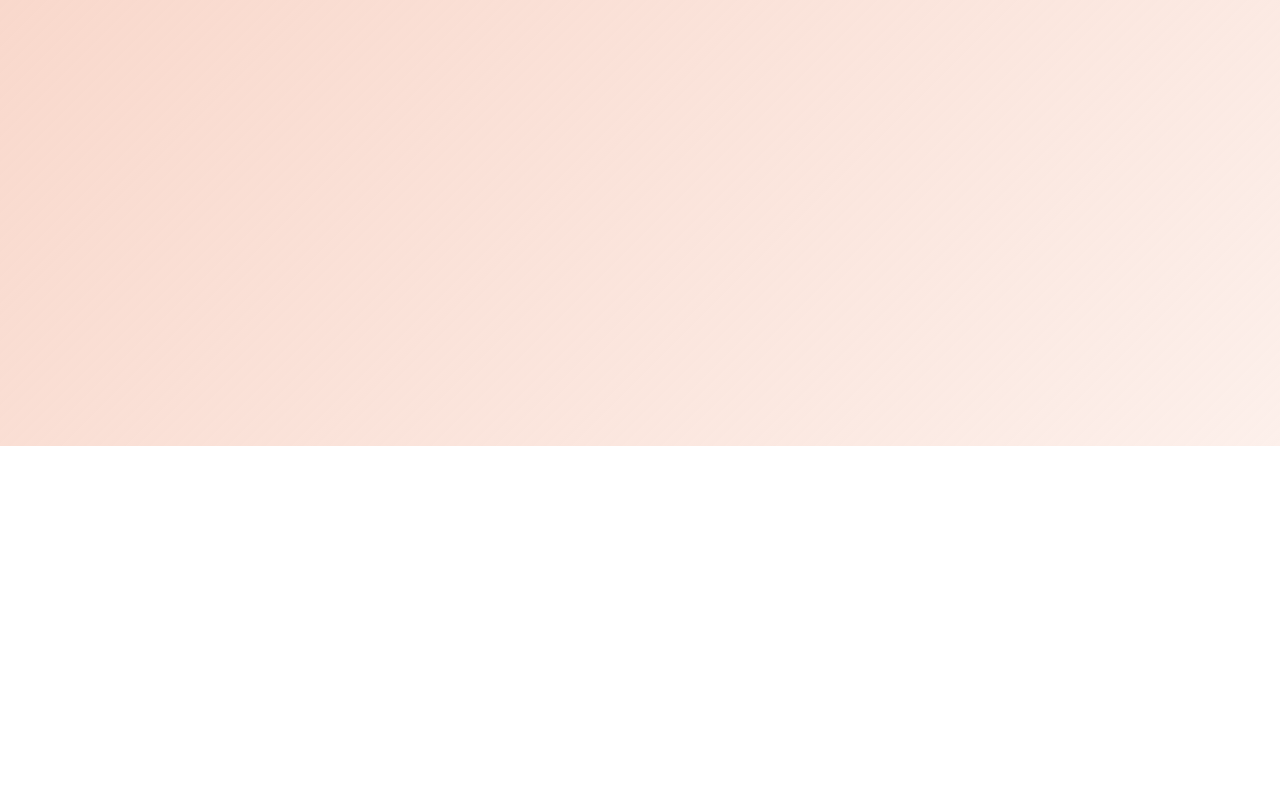
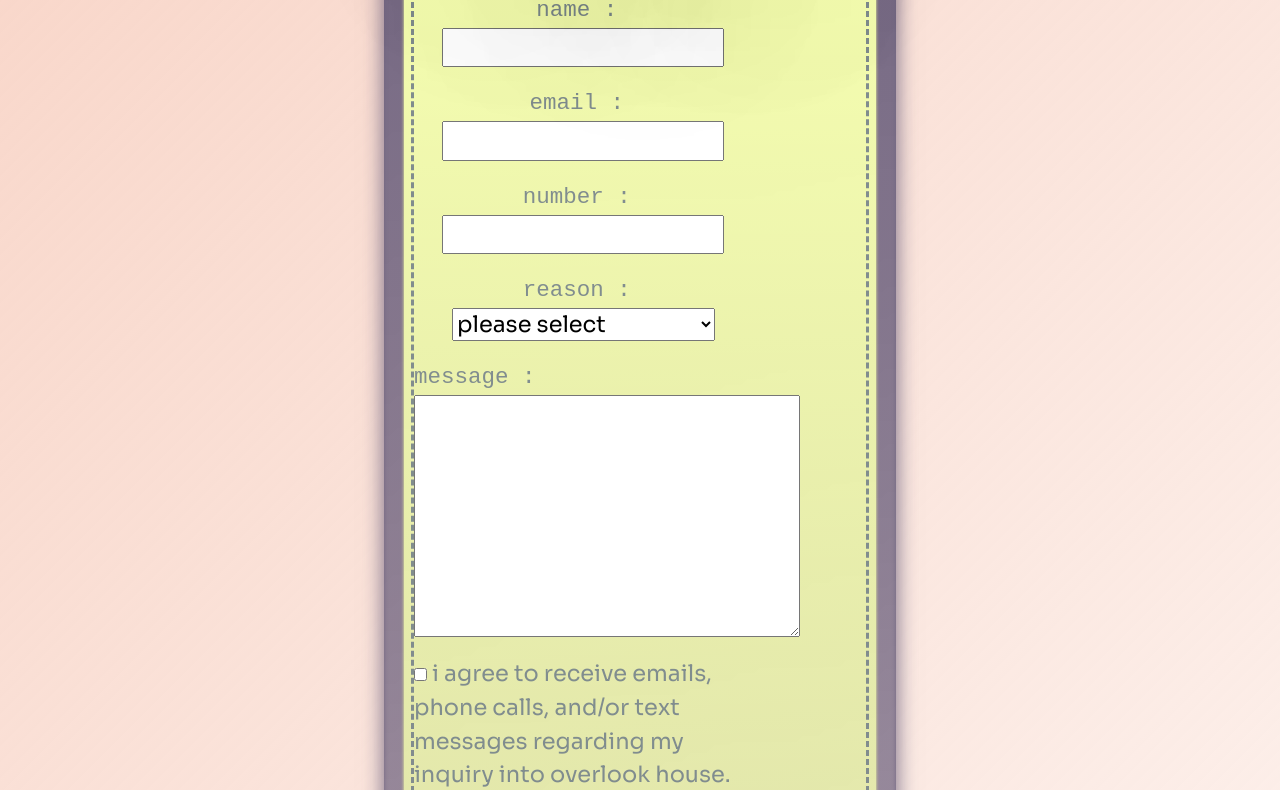
Before and after one commit to jkl-semicolon/block12PersonalWebsiteCareerSimulationII, a plain HTML site: page contact.html in a window 1280 px wide. Shown: the part 354-1144 px from the top of the page. Before the commit the page ends 800 px from the top, so only its background shows below. Drawn offline with Linux system fonts and the light colour scheme.

Commit message:
annoying issues with contact form

```diff
--- a/contact.html
+++ b/contact.html
@@ -22,8 +22,53 @@
         </nav>
       </div>
     </header>
-    <main>
-
+    <main class="column center-flex evenly-space">
+      <div class="floatingTable1st column center-flex evenly-space">
+        <div class="floatingTable2nd column center-flex evenly-space">
+          <div class="floatingTable3rd column center-flex evenly-space">
+            <div class="column center-flex evenly-space">
+              <h3>
+                contact form for any inquiries
+              </h3>
+            </div>
+            <div class="formContentsContainer column center-flex evenly-space">
+              <div class="formContents row center-flex evenly-space">
+                <label for="name"><pre>name : </pre></label>
+                <input type="text" id="name" name="name" required />
+              </div>
+              <div class="formContents row center-flex evenly-space">
+                <label for="emailAddress"><pre>email : </pre></label>
+                <input type="email" id="emailAddress" name="emailAddress" required />
+              </div>
+              <div class="formContents row center-flex evenly-space">
+                <label for="phoneNumber"><pre>number : </pre></label>
+                <input type="number" id="phoneNumber" name="phoneNumber" />
+              </div>
+              <div class="formContents row center-flex evenly-space">
+                <label for="contactReason"><pre>reason : </pre></label>
+                <select name="contactReason" id="contactReason">
+                  <option value="">please select</option>
+                  <option value="propertyInformation">property information</option>
+                  <option value="bookingInquiry">booking inquiry</option>
+                  <option value="housePolicies">house policies</option>
+                  <option value="other">other</option>
+                </select>
+              </div>
+              <div class="formContents">
+                <label for="message"><pre>message : </pre></label>
+                <textarea id="message" name="message" rows=10 cols=40 required></textarea>
+              </div>
+              <div class="formContents">
+                <input type="checkbox" id="agreeToContact" name="agreeToContact" required>
+                <label for="agreeToContact">i agree to receive emails, phone calls, and/or text messages regarding my inquiry into overlook house.</label>
+              </div>
+              <div class="formContents">
+                <input type="submit" id="submit" value="submit"/>
+              </div>
+            </div>
+          </div>
+        </div>
+      </div>
     </main>
     <footer>
 
--- a/style.css
+++ b/style.css
@@ -86,6 +86,7 @@ nav {
 
 .evenly-space {
   justify-content:center;
+  flex-basis: auto;
 }
 
 .currentPage {
@@ -109,3 +110,77 @@ header a:hover {
   border-color: var(--givry);
   text-shadow: 0 0 10px #fff, 0 0 20px #fff, 0 0 30px rgba(255, 143, 103, 0.99), 0 0 40px rgba(253, 154, 118, 0.99), 0 0 50px rgba(255, 184, 158, 0.99), 0 0 rgba(255, 198, 177, 0.99), 0 0 70px rgb(248,211,197,99%);
 }
+
+/*    contact.html Classes    */
+
+main {
+  height:1100px;
+}
+
+div.floatingTable1st {
+  background-image: linear-gradient(
+    0deg,
+    rgba(112, 100, 128, 0.7),
+    rgba(112, 100, 128, 0.97)
+  );
+  width: 40%;
+  height:90%;
+  box-shadow: inset 0px 2px 4px var(--logan), 0px 5px 20px var(--logan);
+}
+
+div.floatingTable2nd {
+  background-image: linear-gradient(
+    0deg,
+    rgb(246, 255, 176, 0.8),
+    rgb(246, 255, 176, 1)
+  );
+  box-shadow: 0px 1px 3px var(--mimosa);
+  width:92%;
+  height:90%;
+}
+
+div.floatingTable3rd {
+  outline: 3px dashed var(--loblolly);
+  width: 96%;
+  height: 96%;
+  font-size:.75em;
+}
+
+div h3 {
+  font-size:2em;
+  text-align:center;
+  line-height:.8;
+  margin-top: -10%;
+  position:relative;
+  border-radius:100%;
+  background-color: var(--givry);
+  text-shadow: 0 0 200px whitesmoke, 0 0 1000px black;
+  width: 102%;
+
+  outline: 3px dashed var(--loblolly);
+  user-select: none;
+}
+
+div.formContentsContainer {
+  align-items:flex-start;
+}
+
+div.formContents {
+  max-height:fit-content;
+  width:75%;
+  padding-top: 20px;
+}
+
+#message {
+  font-size:.7em;
+}
+
+#name,
+#message,
+#emailAddress,
+#phoneNumber,
+#contactReason,
+#agreeToContact,
+#submit {
+
+}
```
Also changed, not shown: index.html (+1 -1 lines).
